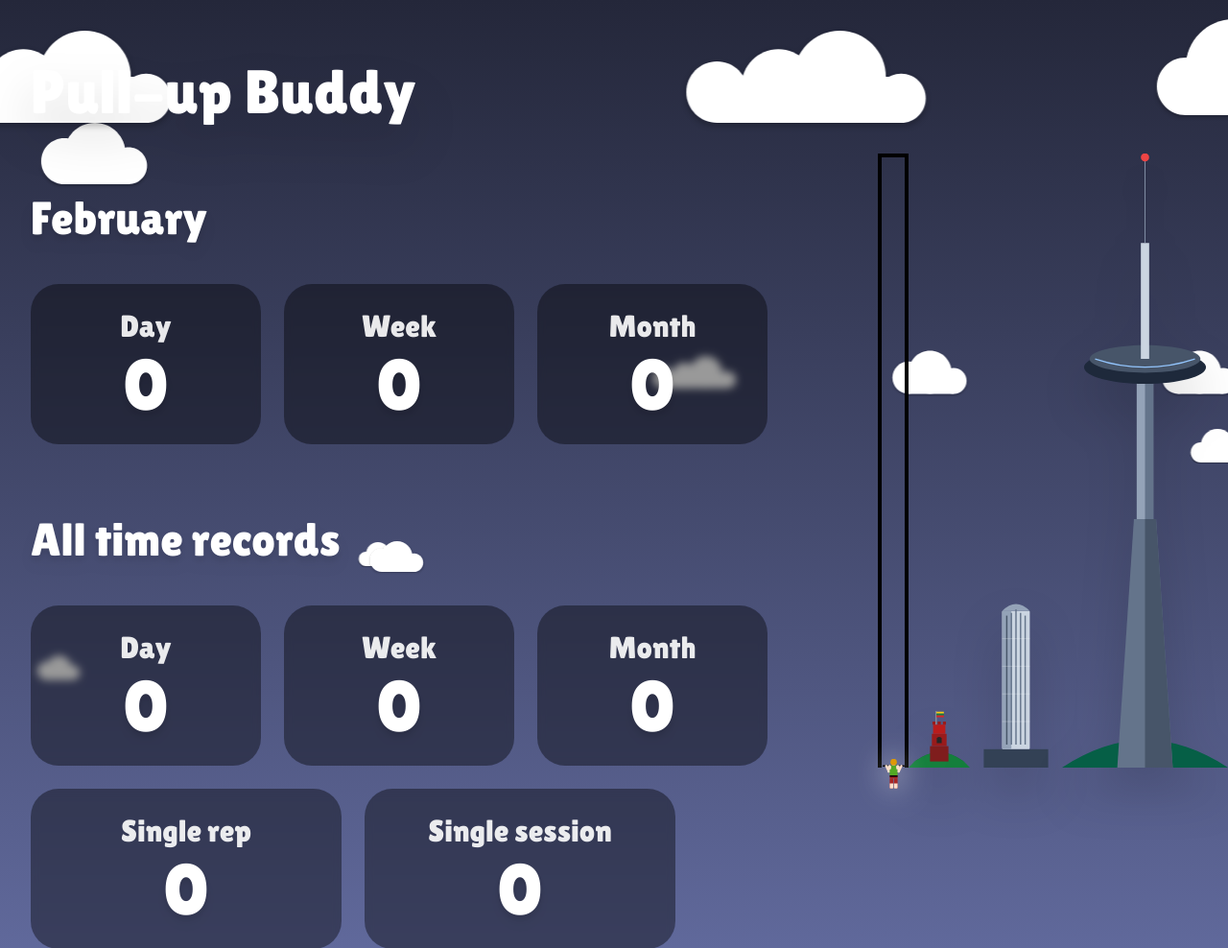
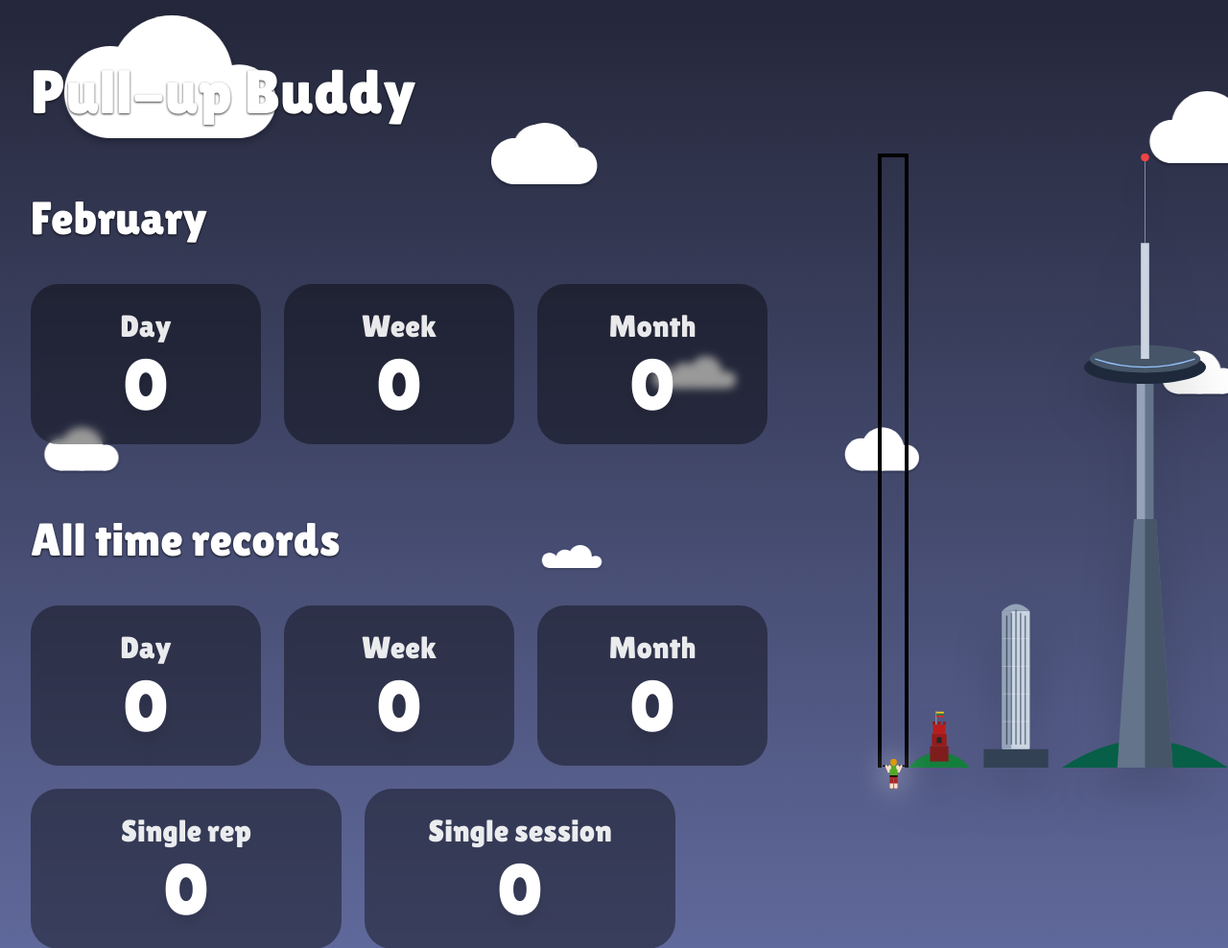
Before and after one commit to jakakaktune/pullups, a Flask app: page / in a window 1280 px wide. Shown: the top 988 px of the page at 96% size. Run offline with Flask 3, Linux system fonts and the light colour scheme; data that the repository does not hold is empty; some libraries are stand-ins or nearby versions.

Commit message:
some stroke on text for legibility

```diff
--- a/api/templates/index.html
+++ b/api/templates/index.html
@@ -41,7 +41,7 @@
         </div>
         {% endif %}
         <span class="text-[32px] leading-tight opacity-90 mb-1">{{ label }}</span>
-        <span class="text-[75px] leading-none drop-shadow-lg">{{ value }}</span>
+        <span class="text-[75px] leading-none drop-shadow-xl">{{ value }}</span>
     </div>
     {% endmacro %}
 
@@ -62,11 +62,11 @@
 
         <div class="flex-1">
             <header class="mb-12">
-                <h1 class="text-[64px] drop-shadow-2xl mb-4">Pull-up Buddy</h1>
+                <h1 class="text-[64px] drop-shadow-[0_1.2px_1.2px_rgba(0,0,0,0.8)]">Pull-up Buddy</h1>
             </header>
 
             <section class="mb-16">
-                <h2 class="text-[48px] mb-8 drop-shadow-lg">{{ current_month_name }}</h2>
+                <h2 class="text-[48px] mb-8 drop-shadow-[0_1.2px_1.2px_rgba(0,0,0,0.8)]">{{ current_month_name }}</h2>
                 <div class="grid grid-cols-1 md:grid-cols-3 gap-6 max-w-3xl">
                     {{ stat_card('Day', stats.today, goals_met.day) }}
                     {{ stat_card('Week', stats.this_week, goals_met.week) }}
@@ -75,7 +75,7 @@
             </section>
 
             <section>
-                <h2 class="text-[48px] mb-8 drop-shadow-lg">All time records</h2>
+                <h2 class="text-[48px] mb-8 drop-shadow-[0_1.2px_1.2px_rgba(0,0,0,0.8)]">All time records</h2>
                 <div class="grid grid-cols-1 md:grid-cols-3 gap-6 max-w-3xl mb-6">
                     {{ stat_card('Day', stats.max_day) }}
                     {{ stat_card('Week', stats.max_week) }}
```
